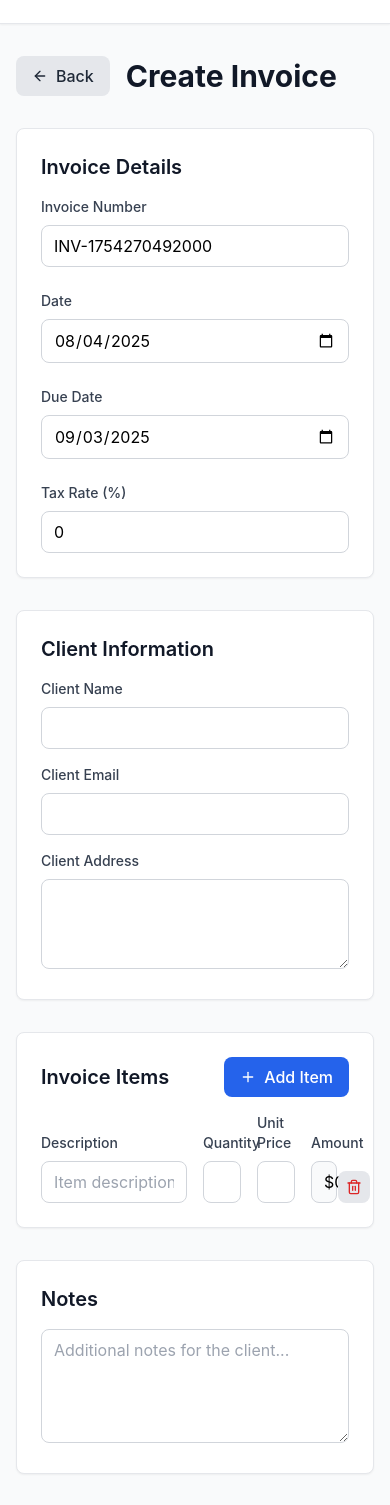
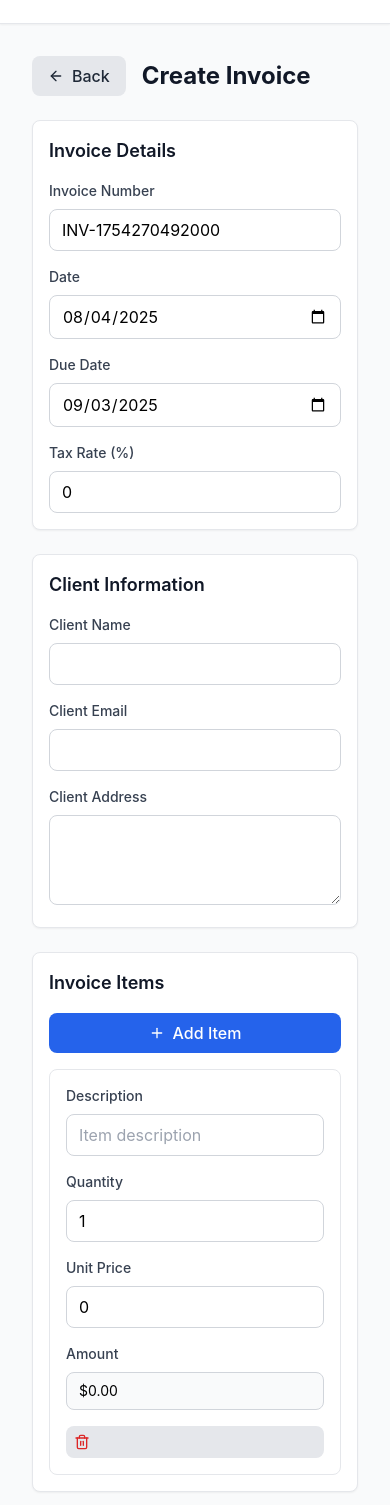
Before and after one commit to sakethkukkala/keth-invoice-creator, a React (Vite) app: page /create in a window 390 px wide. Shown: the part 41-1546 px from the top of the page. Built offline with nearby package versions, Linux system fonts and the light colour scheme.

Commit message:
Make invoice creation form mobile-responsive

```diff
--- a/src/pages/CreateInvoice.tsx
+++ b/src/pages/CreateInvoice.tsx
@@ -105,8 +105,8 @@ const CreateInvoice = () => {
   const { subtotal, taxAmount, total } = calculateTotals();
 
   return (
-    <div className="max-w-4xl mx-auto">
-      <div className="flex items-center justify-between mb-8">
+    <div className="max-w-4xl mx-auto px-4 sm:px-0 slide-up">
+      <div className="flex flex-col sm:flex-row sm:items-center sm:justify-between mb-6 sm:mb-8 gap-4 bounce-in">
         <div className="flex items-center space-x-4">
           <button
             onClick={() => navigate('/')}
@@ -115,15 +115,15 @@ const CreateInvoice = () => {
             <ArrowLeft size={16} />
             <span>Back</span>
           </button>
-          <h1 className="text-3xl font-bold text-gray-900">Create Invoice</h1>
+          <h1 className="text-2xl sm:text-3xl font-bold text-gray-900">Create Invoice</h1>
         </div>
       </div>
 
-      <form onSubmit={handleSubmit} className="space-y-8">
+      <form onSubmit={handleSubmit} className="space-y-6 sm:space-y-8">
         {/* Invoice Details */}
-        <div className="bg-white p-6 rounded-lg shadow-sm border">
-          <h2 className="text-xl font-semibold text-gray-900 mb-4">Invoice Details</h2>
-          <div className="grid grid-cols-1 md:grid-cols-2 gap-6">
+        <div className="card p-4 sm:p-6" style={{ animationDelay: '0.1s' }}>
+          <h2 className="text-lg sm:text-xl font-semibold text-gray-900 mb-4">Invoice Details</h2>
+          <div className="grid grid-cols-1 sm:grid-cols-2 gap-4 sm:gap-6">
             <div>
               <label className="block text-sm font-medium text-gray-700 mb-2">
                 Invoice Number
@@ -177,8 +177,8 @@ const CreateInvoice = () => {
         </div>
 
         {/* Client Information */}
-        <div className="bg-white p-6 rounded-lg shadow-sm border">
-          <h2 className="text-xl font-semibold text-gray-900 mb-4">Client Information</h2>
+        <div className="card p-4 sm:p-6" style={{ animationDelay: '0.2s' }}>
+          <h2 className="text-lg sm:text-xl font-semibold text-gray-900 mb-4">Client Information</h2>
           <div className="space-y-4">
             <div>
               <label className="block text-sm font-medium text-gray-700 mb-2">
@@ -220,13 +220,13 @@ const CreateInvoice = () => {
         </div>
 
         {/* Invoice Items */}
-        <div className="bg-white p-6 rounded-lg shadow-sm border">
-          <div className="flex items-center justify-between mb-4">
-            <h2 className="text-xl font-semibold text-gray-900">Invoice Items</h2>
+        <div className="card p-4 sm:p-6" style={{ animationDelay: '0.3s' }}>
+          <div className="flex flex-col sm:flex-row sm:items-center sm:justify-between mb-4 gap-4">
+            <h2 className="text-lg sm:text-xl font-semibold text-gray-900">Invoice Items</h2>
             <button
               type="button"
               onClick={addItem}
-              className="btn-primary flex items-center space-x-2"
+              className="btn-primary flex items-center justify-center sm:justify-start space-x-2 w-full sm:w-auto"
             >
               <Plus size={16} />
               <span>Add Item</span>
@@ -235,8 +235,13 @@ const CreateInvoice = () => {
 
           <div className="space-y-4">
             {formData.items.map((item, index) => (
-              <div key={item.id} className="grid grid-cols-12 gap-4 items-end">
-                <div className="col-span-6">
+              <div
+                key={item.id}
+                className="border border-gray-200 rounded-lg p-4 hover:bg-gray-50 transition-colors duration-200"
+                style={{ animationDelay: `${0.4 + index * 0.1}s` }}
+              >
+                <div className="grid grid-cols-1 sm:grid-cols-12 gap-4 items-end">
+                  <div className="sm:col-span-6">
                     <label className="block text-sm font-medium text-gray-700 mb-2">
                       Description
                     </label>
@@ -249,7 +254,7 @@ const CreateInvoice = () => {
                       required
                     />
                   </div>
-                <div className="col-span-2">
+                  <div className="sm:col-span-2">
                     <label className="block text-sm font-medium text-gray-700 mb-2">
                       Quantity
                     </label>
@@ -262,7 +267,7 @@ const CreateInvoice = () => {
                       required
                     />
                   </div>
-                <div className="col-span-2">
+                  <div className="sm:col-span-2">
                     <label className="block text-sm font-medium text-gray-700 mb-2">
                       Unit Price
                     </label>
@@ -276,23 +281,24 @@ const CreateInvoice = () => {
                       required
                     />
                   </div>
-                <div className="col-span-1">
+                  <div className="sm:col-span-1">
                     <label className="block text-sm font-medium text-gray-700 mb-2">
                       Amount
                     </label>
-                  <div className="px-3 py-2 bg-gray-50 border border-gray-300 rounded-lg">
+                    <div className="px-3 py-2 bg-gray-50 border border-gray-300 rounded-lg text-sm">
                       ${item.amount.toFixed(2)}
                     </div>
                   </div>
-                <div className="col-span-1">
+                  <div className="sm:col-span-1">
                     <button
                       type="button"
                       onClick={() => removeItem(index)}
-                    className="btn-secondary p-2 text-red-600 hover:text-red-700"
+                      className="btn-secondary p-2 text-red-600 hover:text-red-700 w-full"
                       disabled={formData.items.length === 1}
                     >
                       <Trash2 size={16} />
                     </button>
+                  </div>
                 </div>
               </div>
             ))}
@@ -300,8 +306,8 @@ const CreateInvoice = () => {
         </div>
 
         {/* Notes */}
-        <div className="bg-white p-6 rounded-lg shadow-sm border">
-          <h2 className="text-xl font-semibold text-gray-900 mb-4">Notes</h2>
+        <div className="card p-4 sm:p-6" style={{ animationDelay: '0.5s' }}>
+          <h2 className="text-lg sm:text-xl font-semibold text-gray-900 mb-4">Notes</h2>
           <textarea
             value={formData.notes}
             onChange={(e) => setFormData({ ...formData, notes: e.target.value })}
@@ -312,8 +318,8 @@ const CreateInvoice = () => {
         </div>
 
         {/* Totals */}
-        <div className="bg-white p-6 rounded-lg shadow-sm border">
-          <h2 className="text-xl font-semibold text-gray-900 mb-4">Summary</h2>
+        <div className="card p-4 sm:p-6" style={{ animationDelay: '0.6s' }}>
+          <h2 className="text-lg sm:text-xl font-semibold text-gray-900 mb-4">Summary</h2>
           <div className="space-y-2 text-right">
             <div className="flex justify-between">
               <span className="text-gray-600">Subtotal:</span>
@@ -325,21 +331,21 @@ const CreateInvoice = () => {
             </div>
             <div className="flex justify-between text-lg font-bold border-t pt-2">
               <span>Total:</span>
-              <span>${total.toFixed(2)}</span>
+              <span className="text-primary-600">${total.toFixed(2)}</span>
             </div>
           </div>
         </div>
 
         {/* Submit Button */}
-        <div className="flex justify-end space-x-4">
+        <div className="flex flex-col sm:flex-row justify-end gap-4" style={{ animationDelay: '0.7s' }}>
           <button
             type="button"
             onClick={() => navigate('/')}
-            className="btn-secondary"
+            className="btn-secondary w-full sm:w-auto"
           >
             Cancel
           </button>
-          <button type="submit" className="btn-primary flex items-center space-x-2">
+          <button type="submit" className="btn-primary flex items-center justify-center space-x-2 w-full sm:w-auto">
             <Save size={16} />
             <span>Save Invoice</span>
           </button>
```
Lines whose indentation alone changed are shown as unchanged.
